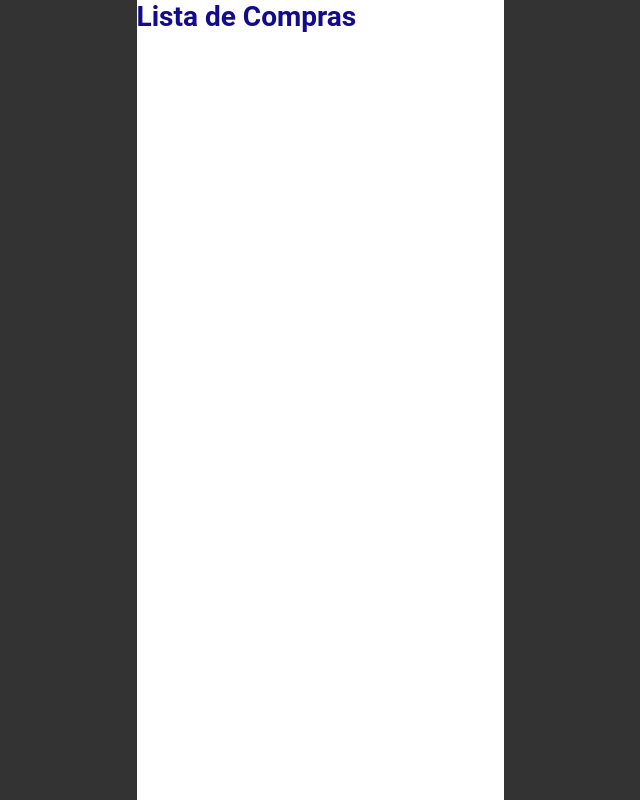
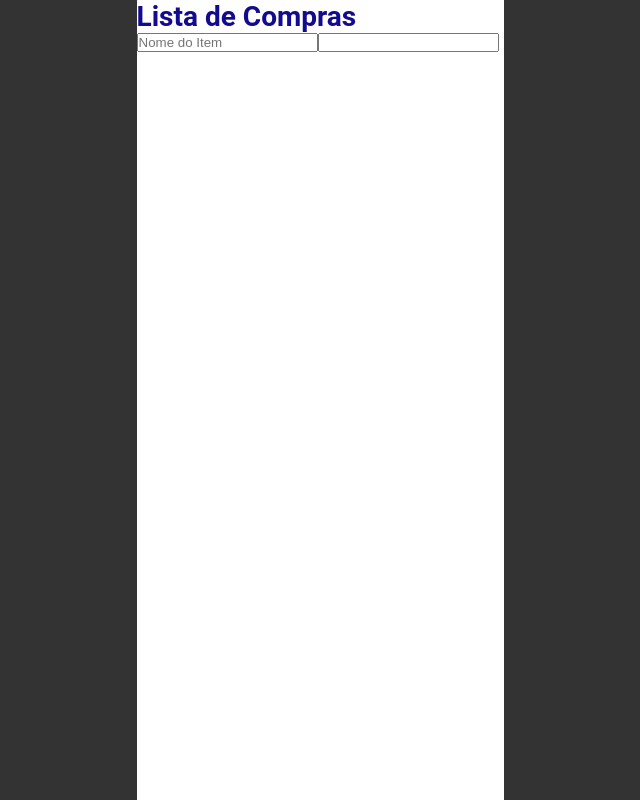
Before and after one commit to jeanramalho/lista-de-compras, a React (Create React App) app: page / in a window 1280 px wide. Shown: the whole page, without its empty margins (320-960 px from the left). Built offline with nearby package versions, Linux system fonts and the light colour scheme.

Commit message:
Cria os inputs no Header

```diff
--- a/src/components/Header/index.jsx
+++ b/src/components/Header/index.jsx
@@ -6,6 +6,9 @@ function Header() {
         <Container>
             <div>
                 <h1 className="titulo">Lista de Compras</h1>
+                <input type="text" placeholder="Nome do Item"/>
+                <input type="number" />
+
             </div>
 
 
```
